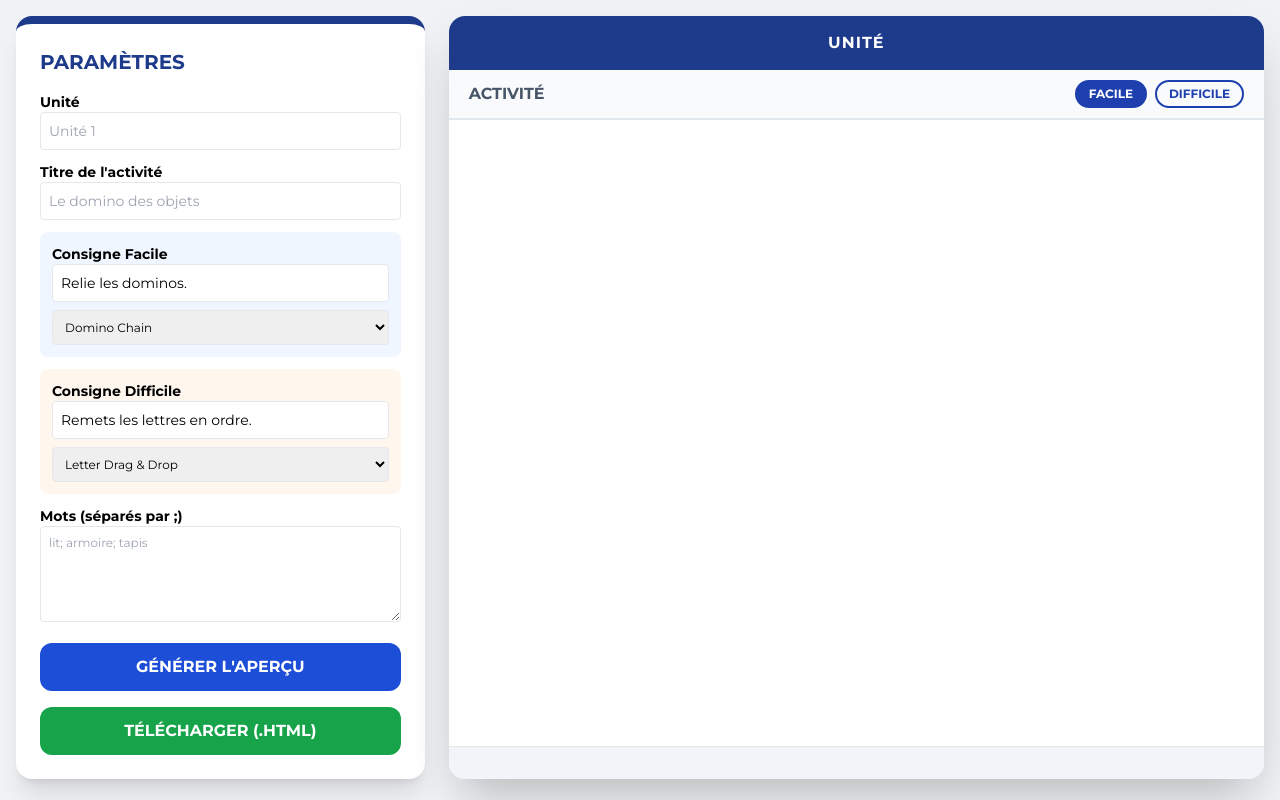
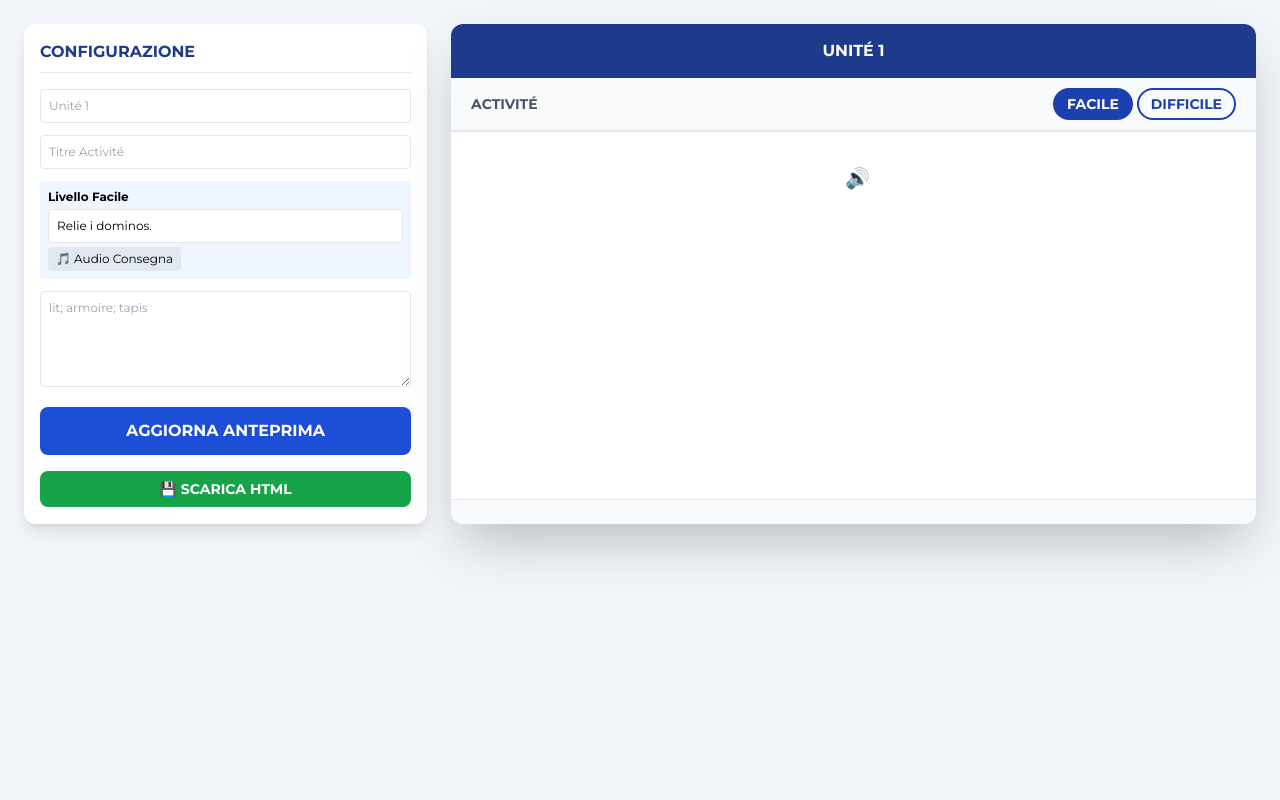
Before and after one commit to pietroputignano/strumento-didattico-ai, a Flask app: page / in a window 1280 px wide. Run offline with Flask 3, Linux system fonts and the light colour scheme; some libraries are stand-ins or nearby versions.

Commit message:
Update index.html

```diff
--- a/templates/index.html
+++ b/templates/index.html
@@ -2,86 +2,73 @@
 <html lang="fr">
 <head>
     <meta charset="UTF-8">
-    <title>Générateur FLE - Studio Pro</title>
+    <meta name="viewport" content="width=device-width, initial-scale=1.0">
+    <title>Générateur FLE - Responsive Studio</title>
     <script src="https://cdn.tailwindcss.com"></script>
     <script src="https://cdn.jsdelivr.net/npm/sortablejs@1.15.0/Sortable.min.js"></script>
     <script src="https://cdn.jsdelivr.net/npm/canvas-confetti@1.5.1/dist/confetti.browser.min.js"></script>
     <link href="https://fonts.googleapis.com/css2?family=Montserrat:wght@400;700&display=swap" rel="stylesheet">
     <style>
-        body { font-family: 'Montserrat', sans-serif; background-color: #f0f2f5; }
-        .h-unite { background-color: #1e3a8a; color: white; padding: 15px; font-weight: bold; text-transform: uppercase; letter-spacing: 1px; }
+        body { font-family: 'Montserrat', sans-serif; background-color: #f1f5f9; }
+        .h-unite { background-color: #1e3a8a; color: white; padding: 15px; font-weight: bold; text-transform: uppercase; text-align: center; }
         .h-activite { background-color: #f8fafc; color: #475569; padding: 10px 20px; font-weight: bold; border-bottom: 2px solid #e2e8f0; }
-        .step-pill { width: 30px; height: 30px; border-radius: 50%; display: flex; align-items: center; justify-content: center; font-size: 12px; font-weight: bold; border: 2px solid #cbd5e1; color: #94a3b8; }
+
+        /* Tessere Responsive */
+        .domino-tile { border: 3px solid #1e3a8a; border-radius: 12px; display: flex; background: white; overflow: hidden; height: 80px; width: 180px; cursor: grab; flex-shrink: 0; }
+        .tile-img { width: 50%; background: #fff; display: flex; align-items: center; justify-content: center; border-right: 2px dashed #1e3a8a; overflow: hidden; }
+        .tile-img img { max-height: 90%; max-width: 90%; object-fit: contain; }
+        .tile-text { width: 50%; display: flex; align-items: center; justify-content: center; font-weight: bold; font-size: 12px; text-align: center; padding: 4px; }
+
+        .step-pill { width: 25px; height: 25px; border-radius: 50%; display: flex; align-items: center; justify-content: center; font-size: 10px; font-weight: bold; border: 2px solid #cbd5e1; }
         .step-pill.active { border-color: #1e3a8a; color: #1e3a8a; background: #eff6ff; }
-        .step-pill.completed { background-color: #10b981; border-color: #10b981; color: white; }
 
-        /* Grafica Domino */
-        .domino-tile { border: 3px solid #1e3a8a; border-radius: 12px; display: flex; background: white; overflow: hidden; height: 100px; width: 220px; transition: 0.3s; }
-        .tile-img { width: 50%; background: #fff; display: flex; align-items: center; justify-content: center; border-right: 2px dashed #1e3a8a; }
-        .tile-img img { max-height: 80%; max-width: 80%; object-fit: contain; }
-        .tile-text { width: 50%; display: flex; align-items: center; justify-content: center; font-weight: bold; font-size: 14px; text-align: center; padding: 5px; }
-
-        /* Tasselli Lettere */
-        .letter-slot { width: 45px; height: 45px; border: 2px solid #cbd5e1; border-radius: 8px; background: #f8fafc; display: flex; align-items: center; justify-content: center; font-weight: bold; font-size: 20px; }
-        .letter-tile { width: 45px; height: 45px; background: #efa92c; color: white; border-radius: 8px; display: flex; align-items: center; justify-content: center; font-weight: bold; font-size: 20px; cursor: move; box-shadow: 0 4px 0 #c78a1e; }
+        .drop-target { width: 180px; height: 80px; border: 3px dashed #cbd5e1; border-radius: 12px; display: flex; align-items: center; justify-content: center; color: #cbd5e1; font-weight: bold; font-size: 12px; }
     </style>
 </head>
-<body class="p-4">
+<body class="p-2 md:p-6">
 
     <div class="max-w-7xl mx-auto flex flex-col lg:flex-row gap-6">
-        <div class="lg:w-1/3 bg-white p-6 rounded-2xl shadow-xl space-y-4 border-t-8 border-blue-900">
-            <h2 class="text-xl font-bold text-blue-900 uppercase">Paramètres</h2>
+        <div class="lg:w-1/3 bg-white p-4 rounded-xl shadow-lg space-y-4">
+            <h2 class="font-bold text-blue-900 border-b pb-2">CONFIGURAZIONE</h2>
+            <div class="space-y-3 text-xs">
+                <input id="in-unite" type="text" class="w-full p-2 border rounded" placeholder="Unité 1">
+                <input id="in-activite" type="text" class="w-full p-2 border rounded" placeholder="Titre Activité">
 
-            <div class="space-y-3 text-sm">
-                <div>
-                    <p class="font-bold">Unité</p>
-                    <input id="in-unite" type="text" class="w-full p-2 border rounded" placeholder="Unité 1">
-                </div>
-                <div>
-                    <p class="font-bold">Titre de l'activité</p>
-                    <input id="in-activite" type="text" class="w-full p-2 border rounded" placeholder="Le domino des objets">
+                <div class="p-2 bg-blue-50 rounded">
+                    <p class="font-bold mb-1">Livello Facile</p>
+                    <input id="con-f" type="text" class="w-full p-2 border rounded mb-1" value="Relie i dominos.">
+                    <button onclick="pickAud('con-f')" class="bg-slate-200 px-2 py-1 rounded">🎵 Audio Consegna</button>
                 </div>
 
-                <div class="p-3 bg-blue-50 rounded-lg">
-                    <p class="font-bold">Consigne Facile</p>
-                    <input id="con-f" type="text" class="w-full p-2 border rounded mb-2" value="Relie les dominos.">
-                    <select id="type-f" class="w-full p-2 border rounded text-xs"><option>Domino Chain</option></select>
-                </div>
+                <textarea id="items-list" class="w-full h-24 p-2 border rounded" placeholder="lit; armoire; tapis"></textarea>
+            </div>
+            <button onclick="updatePreview()" class="w-full bg-blue-700 text-white py-3 rounded-lg font-bold">AGGIORNA ANTEPRIMA</button>
+            <button onclick="downloadGame()" class="w-full bg-green-600 text-white py-2 rounded-lg font-bold text-sm">💾 SCARICA HTML</button>
+        </div>
 
-                <div class="p-3 bg-orange-50 rounded-lg">
-                    <p class="font-bold">Consigne Difficile</p>
-                    <input id="con-d" type="text" class="w-full p-2 border rounded mb-2" value="Remets les lettres en ordre.">
-                    <select id="type-d" class="w-full p-2 border rounded text-xs"><option>Letter Drag & Drop</option></select>
-                </div>
-
-                <div>
-                    <p class="font-bold">Mots (séparés par ;)</p>
-                    <textarea id="items-list" class="w-full h-24 p-2 border rounded text-xs" placeholder="lit; armoire; tapis"></textarea>
+        <div id="capture-area" class="lg:w-2/3 bg-white rounded-xl shadow-2xl overflow-hidden flex flex-col min-h-[500px]">
+            <div id="res-unite" class="h-unite text-sm md:text-base">UNITÉ 1</div>
+            <div class="h-activite flex justify-between items-center text-xs md:text-sm">
+                <span id="txt-activite">ACTIVITÉ</span>
+                <div class="flex gap-1">
+                    <button id="btn-f" onclick="switchLevel('f')" class="px-3 py-1 rounded-full font-bold border-2 border-blue-800 bg-blue-800 text-white">FACILE</button>
+                    <button id="btn-d" onclick="switchLevel('d')" class="px-3 py-1 rounded-full font-bold border-2 border-blue-800 text-blue-800">DIFFICILE</button>
                 </div>
             </div>
 
-            <button onclick="updatePreview()" class="w-full bg-blue-700 text-white py-3 rounded-xl font-bold hover:bg-blue-800 transition">GÉNÉRER L'APERÇU</button>
-            <button onclick="downloadGame()" class="w-full bg-green-600 text-white py-3 rounded-xl font-bold hover:bg-green-700">TÉLÉCHARGER (.HTML)</button>
-        </div>
+            <div class="p-4 md:p-8 flex-grow flex flex-col items-center">
+                <div class="flex items-center gap-2 mb-6">
+                    <p id="res-consigne" class="italic text-gray-600 text-sm md:text-lg"></p>
+                    <button onclick="playAud('consigne')" class="text-blue-600 text-xl">🔊</button>
+                </div>
 
-        <div class="lg:w-2/3 bg-white rounded-2xl shadow-2xl overflow-hidden flex flex-col min-h-[650px]">
-            <div id="res-unite" class="h-unite text-center">UNITÉ</div>
-            <div id="res-activite" class="h-activite flex justify-between items-center">
-                <span id="txt-activite">ACTIVITÉ</span>
-                <div class="flex gap-2">
-                    <button id="btn-f" onclick="switchLevel('f')" class="px-3 py-1 rounded-full text-xs font-bold border-2 border-blue-800 bg-blue-800 text-white">FACILE</button>
-                    <button id="btn-d" onclick="switchLevel('d')" class="px-3 py-1 rounded-full text-xs font-bold border-2 border-blue-800 text-blue-800">DIFFICILE</button>
-                </div>
+                <div id="game-stage" class="w-full flex flex-col items-center gap-6">
+                    </div>
+
+                <div id="options-pool" class="mt-10 flex flex-wrap justify-center gap-3 w-full"></div>
             </div>
 
-            <div class="p-8 flex-grow flex flex-col items-center">
-                <p id="res-consigne" class="text-center italic text-gray-600 mb-10 text-lg"></p>
-
-                <div id="game-stage" class="w-full flex flex-col items-center gap-8">
-                    </div>
-            </div>
-
-            <div id="step-nav" class="p-4 bg-slate-100 border-t flex justify-center gap-2"></div>
+            <div id="step-nav" class="p-3 bg-slate-50 border-t flex justify-center gap-1 flex-wrap"></div>
         </div>
     </div>
 
@@ -90,18 +77,82 @@
 
     <script>
         let items = [];
-        let curLvl = 'f';
-        let curStep = 0;
-        let dbImg = {};
-        let dbAud = {};
+        let curLvl = 'f', curStep = 0;
+        let dbImg = {}, dbAud = {};
         let activeKey = "";
 
         function updatePreview() {
             items = document.getElementById('items-list').value.split(';').map(i=>i.trim()).filter(i=>i!=="");
             document.getElementById('res-unite').innerText = document.getElementById('in-unite').value || "UNITÉ";
             document.getElementById('txt-activite').innerText = document.getElementById('in-activite').value || "ACTIVITÉ";
+            curStep = 0;
+            loadStep(0);
+        }
+
+        function loadStep(idx) {
+            curStep = idx;
             renderNav();
-            loadStep(0);
+            const stage = document.getElementById('game-stage');
+            const pool = document.getElementById('options-pool');
+            const word = items[idx];
+
+            if(curLvl === 'f') {
+                document.getElementById('res-consigne').innerText = document.getElementById('con-f').value;
+                // Logica Domino Chain
+                stage.innerHTML = `
+                    <div class="flex flex-col md:flex-row items-center gap-4">
+                        <div class="domino-tile opacity-60 bg-slate-100">
+                            <div class="tile-img">?</div>
+                            <div class="tile-text">${word}</div>
+                        </div>
+                        <div class="text-2xl text-blue-400 rotate-90 md:rotate-0">➜</div>
+                        <div id="drop-zone" class="drop-target">POSER ICI</div>
+                    </div>
+                `;
+
+                pool.innerHTML = items.map(it => `
+                    <div class="domino-tile shadow-md" data-word="${it}" id="tile-${it}">
+                        <div class="tile-img" onclick="pickImg('${it}')">${dbImg[it]?`<img src="${dbImg[it]}">`:'📷'}</div>
+                        <div class="tile-text">${it}</div>
+                    </div>
+                `).join('');
+
+                // Inizializza Sortable per il trascinamento reale
+                new Sortable(pool, { group: { name: 'domino', pull: 'clone', put: false }, sort: false });
+                new Sortable(document.getElementById('drop-zone'), {
+                    group: 'domino',
+                    onAdd: function(evt) {
+                        const draggedWord = evt.item.getAttribute('data-word');
+                        const nextRequired = items[curStep + 1] || items[0];
+                        if(draggedWord === nextRequired) {
+                            confetti();
+                            setTimeout(() => { if(curStep < items.length-1) loadStep(curStep+1); else alert("FINI !"); }, 1000);
+                        } else {
+                            alert("Réessaie !");
+                            evt.item.remove();
+                        }
+                    }
+                });
+
+            } else {
+                // Logica Anagramma (già funzionante, resa responsive)
+                document.getElementById('res-consigne').innerText = document.getElementById('con-d').value;
+                pool.innerHTML = ""; // Pulisce il pool del domino
+                const shuffled = word.split('').sort(()=>Math.random()-0.5);
+                stage.innerHTML = `
+                    <div class="flex flex-col items-center gap-4">
+                        <div class="w-32 h-32 border-2 border-blue-900 rounded-lg overflow-hidden bg-white" onclick="pickImg('${word}')">
+                            ${dbImg[word]?`<img src="${dbImg[word]}" class="w-full h-full object-contain">`:'📷'}
+                        </div>
+                        <div id="slots" class="flex flex-wrap justify-center gap-1">
+                            ${word.split('').map(()=>`<div class="w-10 h-10 border-2 border-dashed border-blue-200 rounded flex items-center justify-center font-bold"></div>`).join('')}
+                        </div>
+                        <div id="letters" class="flex flex-wrap justify-center gap-1 mt-4">
+                            ${shuffled.map(l => `<div class="w-10 h-10 bg-orange-400 text-white rounded flex items-center justify-center font-bold cursor-pointer shadow-md">${l.toUpperCase()}</div>`).join('')}
+                        </div>
+                    </div>
+                `;
+            }
         }
 
         function renderNav() {
@@ -109,75 +160,28 @@
             nav.innerHTML = items.map((_, i) => `<div class="step-pill ${i===curStep?'active':''}" id="pill-${i}">${i+1}</div>`).join('');
         }
 
-        function loadStep(idx) {
-            curStep = idx;
-            renderNav();
-            const stage = document.getElementById('game-stage');
-            const word = items[idx];
-            const nextWord = items[idx+1] || items[0]; // Per il domino, colleghiamo alla successiva
-
-            if(curLvl === 'f') {
-                document.getElementById('res-consigne').innerText = document.getElementById('con-f').value;
-                stage.innerHTML = `
-                    <div class="flex flex-col items-center gap-6">
-                        <div class="flex items-center gap-4">
-                            <div class="domino-tile opacity-50"><div class="tile-img">?</div><div class="tile-text">${word}</div></div>
-                            <div class="text-3xl text-blue-300">➜</div>
-                            <div id="drop-zone" class="w-[220px] h-[100px] border-4 border-dashed border-blue-200 rounded-xl flex items-center justify-center text-blue-200 font-bold">POSER ICI</div>
-                        </div>
-                        <div id="options" class="flex gap-4 mt-10">
-                            ${items.map(it => `
-                                <div class="domino-tile shadow-lg cursor-move active:scale-95" data-word="${it}" onclick="selectTile('${it}')">
-                                    <div class="tile-img" onclick="pickImg('${it}')">${dbImg[it]?`<img src="${dbImg[it]}">`:'📷'}</div>
-                                    <div class="tile-text">${it}</div>
-                                </div>
-                            `).join('')}
-                        </div>
-                    </div>
-                `;
-            } else {
-                document.getElementById('res-consigne').innerText = document.getElementById('con-d').value;
-                const shuffled = word.split('').sort(()=>Math.random()-0.5);
-                stage.innerHTML = `
-                    <div class="flex flex-col items-center gap-8">
-                        <div class="w-48 h-48 border-4 border-blue-900 rounded-2xl overflow-hidden bg-slate-50 flex items-center justify-center" onclick="pickImg('${word}')">
-                            ${dbImg[word]?`<img src="${dbImg[word]}" class="w-full h-full object-cover">`:'📷 CLIC PER IMMAGINE'}
-                        </div>
-                        <div id="target-slots" class="flex gap-2">
-                            ${word.split('').map(()=>`<div class="letter-slot"></div>`).join('')}
-                        </div>
-                        <div id="letter-bank" class="flex gap-2 mt-4">
-                            ${shuffled.map(l => `<div class="letter-tile" onclick="speak('${word}')">${l.toUpperCase()}</div>`).join('')}
-                        </div>
-                        <button onclick="checkWin()" class="bg-orange-500 text-white px-10 py-3 rounded-full font-bold shadow-lg hover:bg-orange-600">VÉRIFIER</button>
-                    </div>
-                `;
+        // Gestione Media
+        function pickImg(k) { activeKey = key = k; document.getElementById('imgInp').click(); }
+        function pickAud(k) { activeKey = k; document.getElementById('audInp').click(); }
+        function saveImg(e) {
+            const r = new FileReader();
+            r.onload = (ev) => { dbImg[activeKey] = ev.target.result; loadStep(curStep); };
+            r.readAsDataURL(e.target.files[0]);
+        }
+        function saveAud(e) {
+            const r = new FileReader();
+            r.onload = (ev) => { dbAud[activeKey] = ev.target.result; };
+            r.readAsDataURL(e.target.files[0]);
+        }
+        function playAud(type) {
+            const key = type === 'consigne' ? 'con-f' : activeKey;
+            if(dbAud[key]) { new Audio(dbAud[key]).play(); }
+            else {
+                const msg = new SpeechSynthesisUtterance(document.getElementById(key).value || items[curStep]);
+                msg.lang = 'fr-FR'; window.speechSynthesis.speak(msg);
             }
         }
-
-        // Funzioni Helper per Media
-        function pickImg(key) { activeKey = key; document.getElementById('imgInp').click(); }
-        function saveImg(e) {
-            const r = new FileReader();
-            r.onload = (ev) => { dbImg[activeKey] = ev.target.result; updatePreview(); };
-            r.readAsDataURL(e.target.files[0]);
-        }
-
-        function switchLevel(l) {
-            curLvl = l;
-            document.getElementById('btn-f').className = l==='f' ? 'px-3 py-1 rounded-full text-xs font-bold border-2 border-blue-800 bg-blue-800 text-white' : 'px-3 py-1 rounded-full text-xs font-bold border-2 border-blue-800 text-blue-800';
-            document.getElementById('btn-d').className = l==='d' ? 'px-3 py-1 rounded-full text-xs font-bold border-2 border-blue-800 bg-blue-800 text-white' : 'px-3 py-1 rounded-full text-xs font-bold border-2 border-blue-800 text-blue-800';
-            updatePreview();
-        }
-
-        function checkWin() {
-            confetti();
-            if(curStep < items.length - 1) {
-                setTimeout(() => loadStep(curStep + 1), 1500);
-            } else {
-                alert("FÉLICITATIONS !");
-            }
-        }
+        function switchLevel(l) { curLvl = l; updatePreview(); }
     </script>
 </body>
 </html>
```
